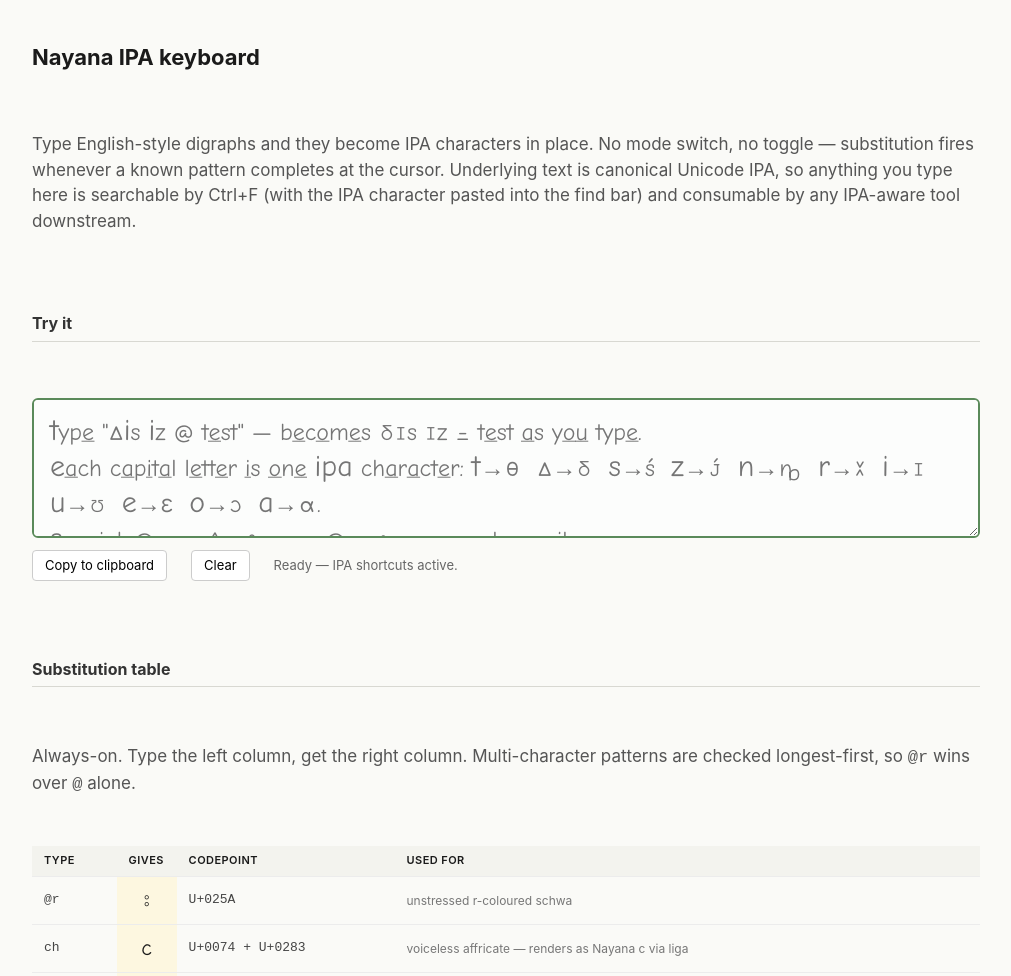
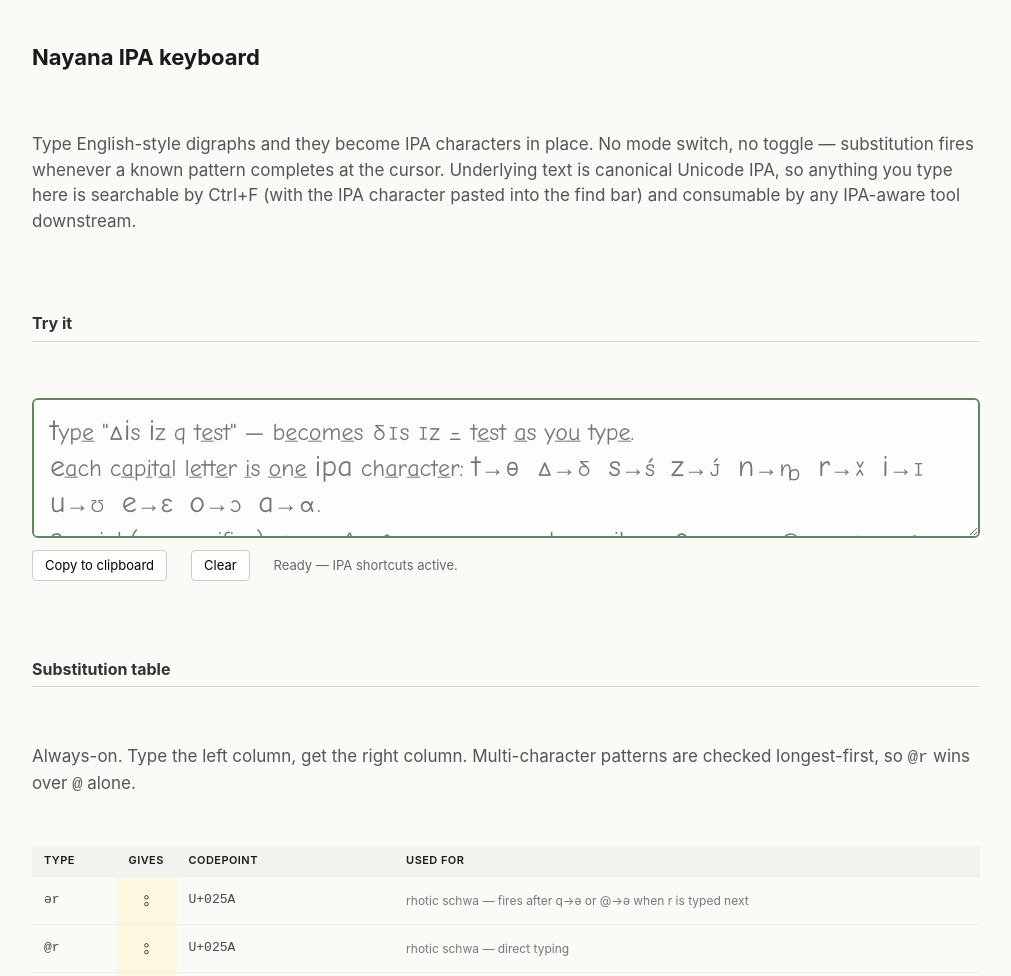
Before and after one commit to gnowledge/naYana-tutor, a website: page engine/public/ipa-keyboard.html in a window 1280 px wide. Shown: the top 976 px of the page, without its empty margins (134-1145 px from the left). Drawn offline with Linux system fonts and the light colour scheme; files whose address does not match are found by name.

Commit message:
ipa-keyboard: add q→ə shortcut; fix @r→ɚ collapse bug
Two fixes from screenshot review:

1. Schwa needed a no-modifier shortcut. Schwa is the most frequent
   vowel in English, so requiring Shift+2 (=`@`) is wasteful. Added
   `q` → ə alongside the existing `@` mapping. `q` is a free key
   in Nayana — the engine rewrites all `qu` to `kw` so q never
   appears in output, no conflict in IPA-typing context.

2. `@r` → ɚ never fired because typing `@` would immediately
   substitute to ə, so by the time `r` is typed the cursor sits
   after `ə`, not `@`, and the 2-char pattern can't match. Fixed
   by adding `ər` → ɚ as a follow-up: typing `q` then `r` (or
   `@` then `r`) goes ə → r → ɚ. Direct `@r` typing kept for
   users who type both characters fast enough that the @
   substitution hasn't fired yet (it does fire on the input
   event for @ alone too).

inventory page Type column updated: ə now reads "q (or @)",
ɚ reads "qr (or @r)".

```diff
--- a/engine/public/ipa-keyboard.html
+++ b/engine/public/ipa-keyboard.html
@@ -72,7 +72,7 @@
 
   <h2>Try it</h2>
   <div class="composer">
-    <textarea id="ipa-input" placeholder='Type "DIs Iz @ test" — becomes ðɪs ɪz ə test as you type.&#10;Each capital letter is one IPA character: T→θ  D→ð  S→ʃ  Z→ʒ  N→ŋ  R→ɝ  I→ɪ  U→ʊ  E→ɛ  O→ɔ  A→ɑ.&#10;Special: @→ə  ^→ʌ  :→ː  @r→ɚ  ae→æ  ch→tʃ  jh→dʒ.'></textarea>
+    <textarea id="ipa-input" placeholder='Type "DIs Iz q test" — becomes ðɪs ɪz ə test as you type.&#10;Each capital letter is one IPA character: T→θ  D→ð  S→ʃ  Z→ʒ  N→ŋ  R→ɝ  I→ɪ  U→ʊ  E→ɛ  O→ɔ  A→ɑ.&#10;Special (no modifier): q→ə  ^→ʌ  :→ː  ae→æ  ch→tʃ  jh→dʒ. Compose: @r or qr → ɚ.'></textarea>
     <div class="meta">
       <button id="copy-btn">Copy to clipboard</button>
       <button id="clear-btn">Clear</button>
--- a/engine/public/ipa-keyboard.js
+++ b/engine/public/ipa-keyboard.js
@@ -17,10 +17,16 @@
 // Lowercase letters keep their Latin meaning so users can still spell
 // digraphs like ai, ei, ou, au (the Nayana diphthongs).
 //
-// Order matters: longer patterns checked first so "@r" wins over "@".
+// Order matters: longer patterns checked first so "ər" wins over "ə".
+//
+// Schwa note: typing `q` and typing `@` both produce ə. `q` is the
+// no-modifier shortcut (q is unused in Nayana output, so no conflict),
+// `@` is kept for X-SAMPA muscle memory. Either way, typing an `r` after
+// triggers the follow-up substitution `ər` → ɚ.
 export const IPA_SUBSTITUTIONS = [
   // ---- 2-char patterns (multi-codepoint outputs or compositions) ----
-  ['@r', 'ɚ',   'unstressed r-coloured schwa'],
+  ['ər', 'ɚ',   'rhotic schwa — fires after q→ə or @→ə when r is typed next'],
+  ['@r', 'ɚ',   'rhotic schwa — direct typing'],
   ['ch', 'tʃ',  'voiceless affricate — renders as Nayana c via liga'],
   ['jh', 'dʒ',  'voiced affricate — renders as Nayana j via liga (bare j stays /j/)'],
   ['ae', 'æ',   'ash — A is taken for ɑ'],
@@ -46,8 +52,9 @@
   ['O',  'ɔ',   'open o'],
   ['A',  'ɑ',   'open a'],
 
-  // Special-character shortcuts (X-SAMPA-ish)
-  ['@',  'ə',   'schwa (about)'],
+  // Special-character shortcuts
+  ['q',  'ə',   'schwa — single keystroke, no modifier (q is unused in Nayana)'],
+  ['@',  'ə',   'schwa — X-SAMPA convention (alternate)'],
   ['^',  'ʌ',   'wedge (cup)'],
   [':',  'ː',   'length marker — also fires inside vowel digraphs i:, u:, etc.'],
 ];
```
Also changed, not shown: engine/public/ipa-inventory.html (+2 -2 lines).
